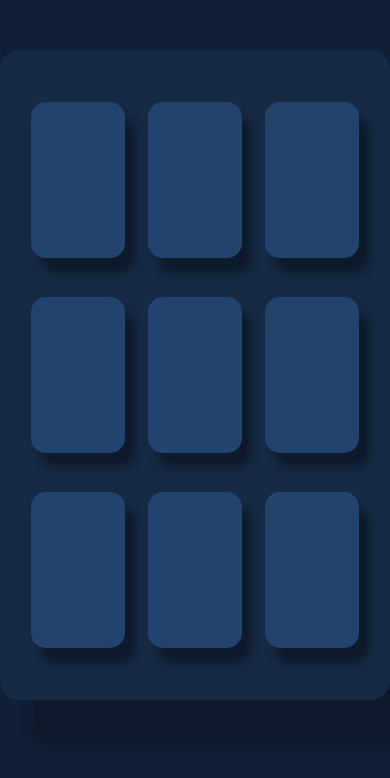
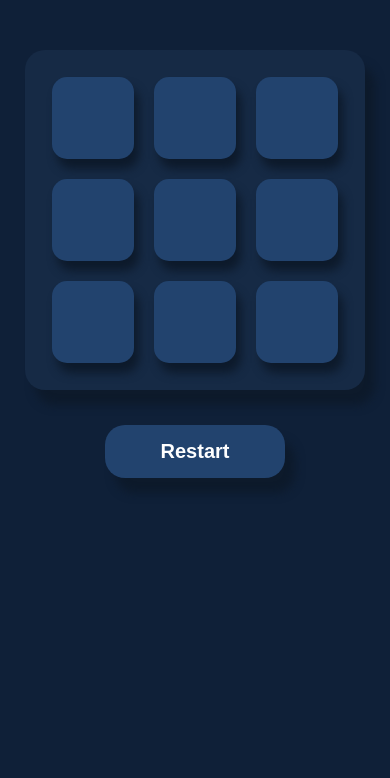
Before and after one commit to caieradev/JogoDaVelha, a plain HTML site: page index.html in a window 390 px wide. Drawn offline with Linux system fonts and the light colour scheme.

Commit message:
some changes to fit the JS

```diff
--- a/index.html
+++ b/index.html
@@ -12,10 +12,10 @@
         <section class="line">
 
             <div id="0" class="square">
-
+                <!-- <div class="O"></div> -->
             </div>
             <div id="1" class="square">
-
+                <!-- <div class="X"></div> -->
             </div>
             <div id="2" class="square">
 
@@ -50,5 +50,10 @@
         </section>
 
     </main>
+
+    <div id="restart">Restart</div>
+
+    <script src="./scripts/game.js"></script>
+    <script src="/scripts/interface.js"></script>
 </body>
 </html>
--- a/styles/style.css
+++ b/styles/style.css
@@ -11,8 +11,9 @@ html {
 
 body {
     display: flex;
-    justify-content: center;
+    align-items: center;
     padding-top: 50px;
+    flex-direction: column;
 }
 
 main {
@@ -41,4 +42,83 @@ main {
     height: 80%;
     border-radius: 15px;
     box-shadow: 10px 15px 10px #0d1a2b;
+    display: flex;
+    justify-content: center;
 }
+
+#restart {
+    margin-top: 60px;
+    padding: 20px;
+    width: 150px;
+    background-color: #22436e;
+    color: white;
+    font-size: 30px;
+    font-weight: bold;
+    font-family: Arial, Helvetica, sans-serif;
+    text-align: center;
+    border-radius: 20px;
+    box-shadow: 10px 15px 10px #0d1a2b;
+}
+
+#restart:hover{
+    background-color: #29538a;
+}
+
+.O:after {
+    content: "\2B55";
+    font-size: 105px;
+}
+
+.X:after {
+    content: "\274C";
+    font-size: 105px;
+}
+
+@media screen and (max-width: 1366px){
+    main {
+        width: 450px;
+        height: 450px;
+        box-shadow: 10px 15px 10px #0d1a2b;
+    }
+
+    .square {
+        box-shadow: 5px 10px 10px #0d1a2b;
+    }
+
+    #restart{
+        margin-top: 35px;
+    }
+
+    .O:after {
+        font-size: 73px;
+    }
+
+    .X:after {
+        font-size: 73px;
+    }
+}
+
+@media screen and (max-width: 820px){
+    main {
+        width: 340px;
+        height: 340px;
+        box-shadow: 10px 15px 10px #0d1a2b;
+    }
+
+    .square {
+        box-shadow: 5px 10px 10px #0d1a2b;
+    }
+
+    #restart{
+        font-size: 20px;
+        padding: 15px;
+    }
+
+    .O:after {
+        font-size: 57px;
+    }
+
+    .X:after {
+        font-size: 57px;
+    }
+}
```
